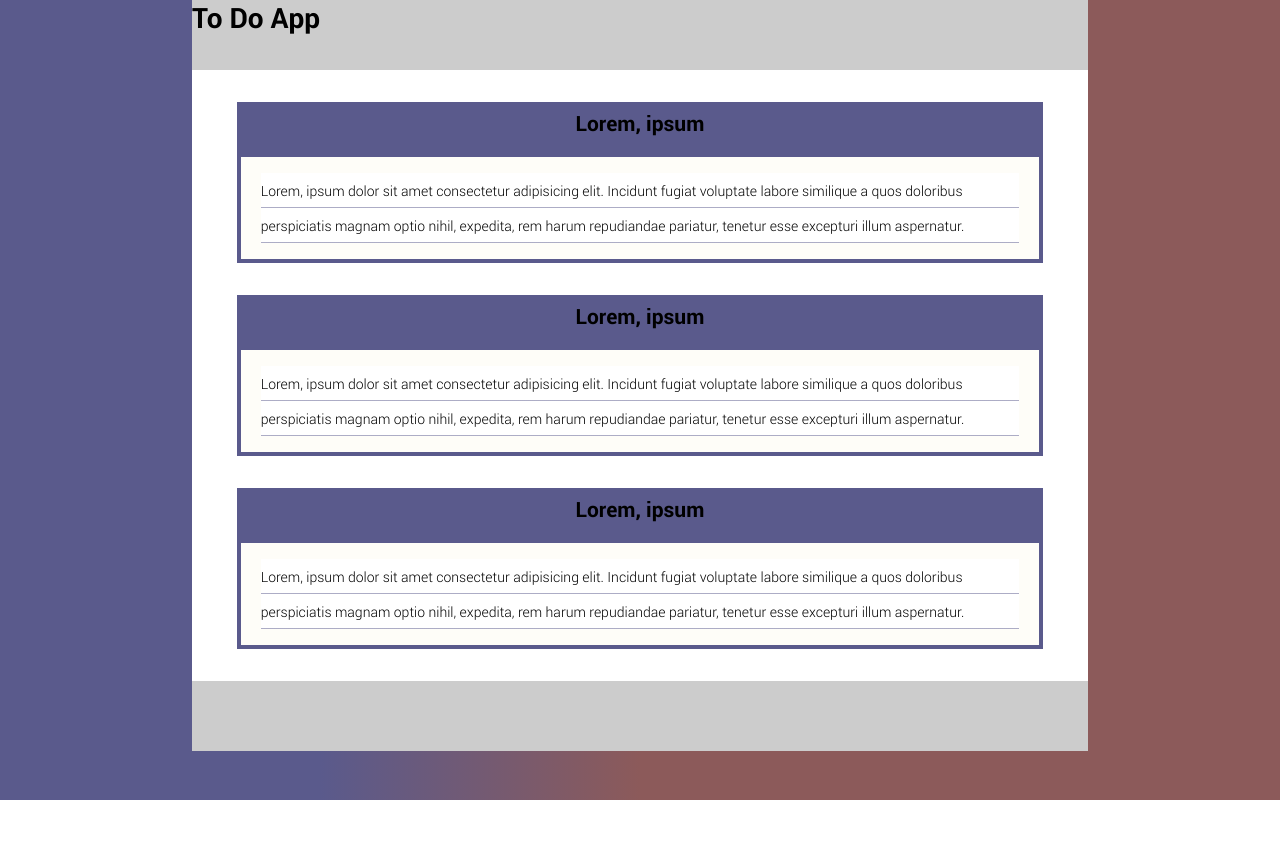
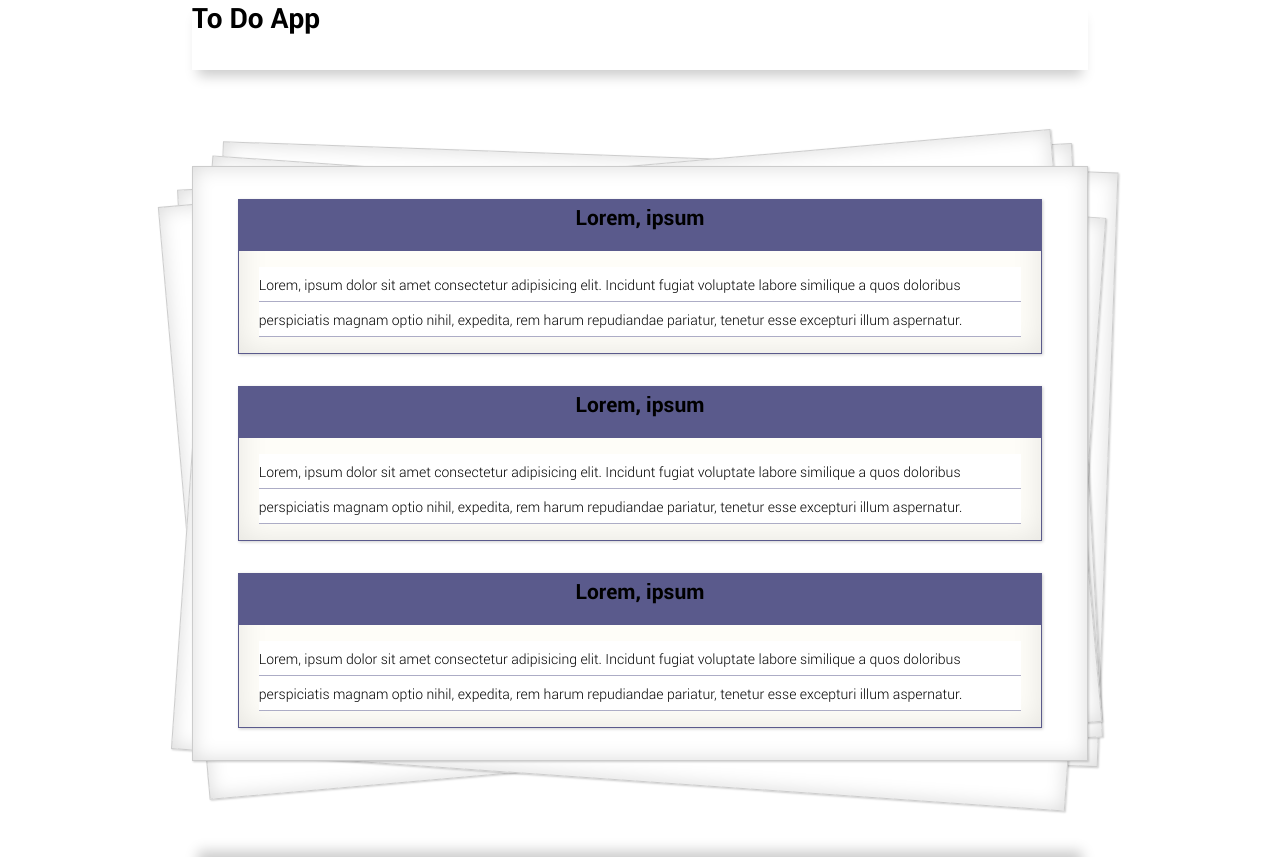
Before and after one commit to mkmsobieraj/preact-project-setup-example, a React app: page / in a window 1280 px wide. Before the commit the page ends 800 px from the top, so only its background shows below. Built offline with nearby package versions, Linux system fonts and the light colour scheme.

Commit message:
#18 [Implement paper like view of application] - implement task

```diff
--- a/src/styles.css
+++ b/src/styles.css
@@ -104,6 +104,23 @@
   font-style: italic;
 }
 
+/* Fuzzy Bubbles Family */
+@font-face {
+  font-family: 'Fuzzy Bubbles';
+  src: url('../static/fonts/fuzzy-bubbles/fuzzy-bubbles-v3-latin-regular.woff')
+    format('woff');
+  font-style: normal;
+  font-weight: 400;
+}
+
+@font-face {
+  font-family: 'Fuzzy Bubbles';
+  src: url('../static/fonts/fuzzy-bubbles/fuzzy-bubbles-v3-latin-700.woff')
+    format('woff');
+  font-style: normal;
+  font-weight: 700;
+}
+
 :root {
   /* colors */
   --blue: rgb(90, 90, 140);
@@ -117,12 +134,12 @@
 
   /* sizes */
   --header-height: 70px;
-  --max-content-width: 1080px;
+  --max-content-width: 960px;
   --xm-gap: 4px;
   --sm-gap: 8px;
   --md-gap: 16px;
   --lg-gap: 32px;
-  --xl-gap: 64px;
+  --xxl-gap: 96px;
 }
 
 * {
@@ -132,12 +149,10 @@
 }
 
 body {
-  min-width: 200px;
   font-family: 'Roboto', sans-serif;
   font-weight: 300;
   font-size: 14px;
   line-height: 2.5em;
-  background: linear-gradient(90deg, var(--blue) 25%, var(--red) 50%);
 }
 
 em {
@@ -148,14 +163,46 @@ strong {
   font-weight: bold;
 }
 
+.mainContentWrapper {
+  margin-top: calc(var(--header-height) + var(--xxl-gap));
+  margin-bottom: var(--xxl-gap);
+  display: grid;
+}
+
 .mainContent {
-  display: flex;
   flex-direction: column;
   justify-content: start;
   align-items: center;
-  margin-top: var(--header-height);
+  display: flex;
+}
+
+.page {
   height: auto;
   background-color: var(--white);
+  border: 1px solid #ccc;
+  box-shadow: inset 0 0 20px rgba(0, 0, 0, 0.15), 1px 1px 2px rgba(0, 0, 0, 0.2);
+  grid-column: 1;
+  grid-row: 1;
+}
+
+.first {
+  transform: rotateZ(2deg) translateX(20px) translateY(-10px);
+  z-index: -1;
+}
+
+.second {
+  transform: rotateZ(-3deg);
+  z-index: -1;
+}
+
+.third {
+  transform: rotateZ(-5deg) translateX(-10px);
+  z-index: -1;
+}
+
+.fourth {
+  transform: rotateZ(4deg) translateY(20px);
+  z-index: -1;
 }
 
 .header {
@@ -163,14 +210,14 @@ strong {
   position: fixed;
   width: 100%;
   height: var(--header-height);
-  background-color: var(--light-gray);
+  box-shadow: 0 12px 12px -6px var(--light-gray);
 }
 
 .footer {
   position: fixed;
   width: 100%;
   height: var(--header-height);
-  background-color: var(--light-gray);
+  box-shadow: 0 -12px 12px -6px var(--light-gray);
 }
 
 .navBar {
@@ -189,7 +236,8 @@ strong {
 
   /* style */
   background-color: #fefdf8;
-  border: 4px solid var(--blue);
+  border: 1px solid var(--blue);
+  box-shadow: inset 0 0 30px rgba(0, 0, 0, 0.1), 1px 1px 3px rgba(0, 0, 0, 0.2);
   height: calc(100% - 40px);
   width: 100%;
 }
@@ -233,7 +281,8 @@ strong {
 
 /* Desktop */
 @media only screen and (min-width: 961px) {
-  .mainContent {
+  .mainContent,
+  .page {
     margin-left: auto;
     margin-right: auto;
     max-width: var(--max-content-width);
--- a/src/view/components/app/App.tsx
+++ b/src/view/components/app/App.tsx
@@ -7,7 +7,8 @@ export const App = (): ReactElement => (
       <h1>To Do App</h1>
       <nav className={styles.navBar}></nav>
     </header>
-    <main className={styles.mainContent}>
+    <div className={styles.mainContentWrapper}>
+      <main className={`${styles.page} ${styles.mainContent}`}>
         <section className={styles.toDoCart}>
           <div className={styles.toDoCardTitleContainer}><h2 className={styles.toDoCardTitle}>Lorem, ipsum</h2></div>
           <div className={styles.toDoCardParagraphContainer}>
@@ -36,6 +37,11 @@ export const App = (): ReactElement => (
           </div>
         </section>
       </main>
+      <div className={`${styles.page} ${styles.first}`}></div>
+      <div className={`${styles.page} ${styles.second}`}></div>
+      <div className={`${styles.page} ${styles.third}`}></div>
+      <div className={`${styles.page} ${styles.fourth}`}></div>
+    </div>
     <footer className={styles.footer}></footer>
   </>
 );
```
Lines whose indentation alone changed are shown as unchanged.
